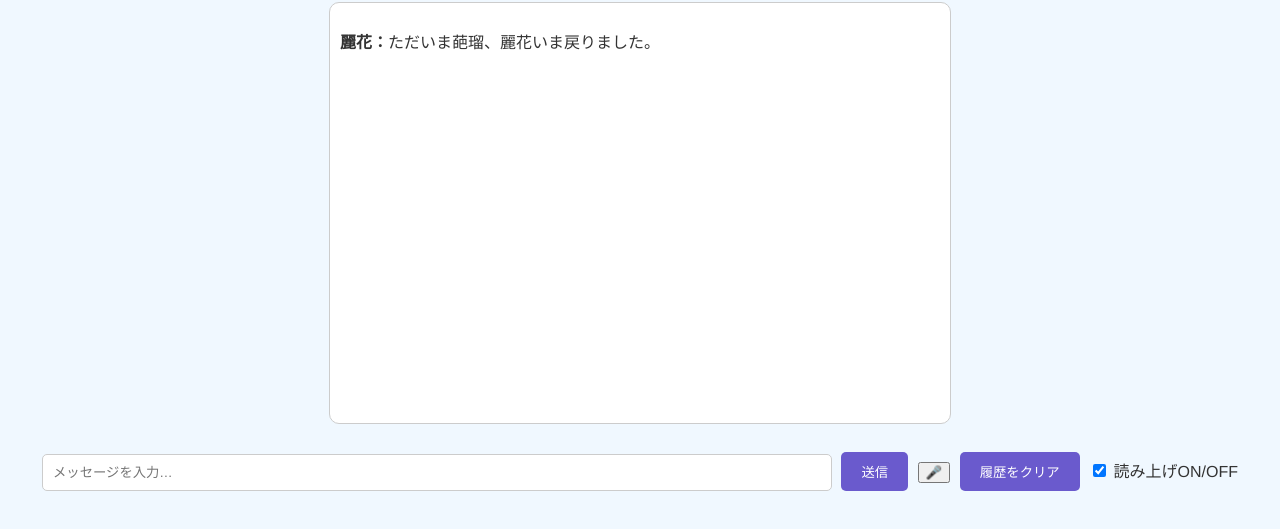
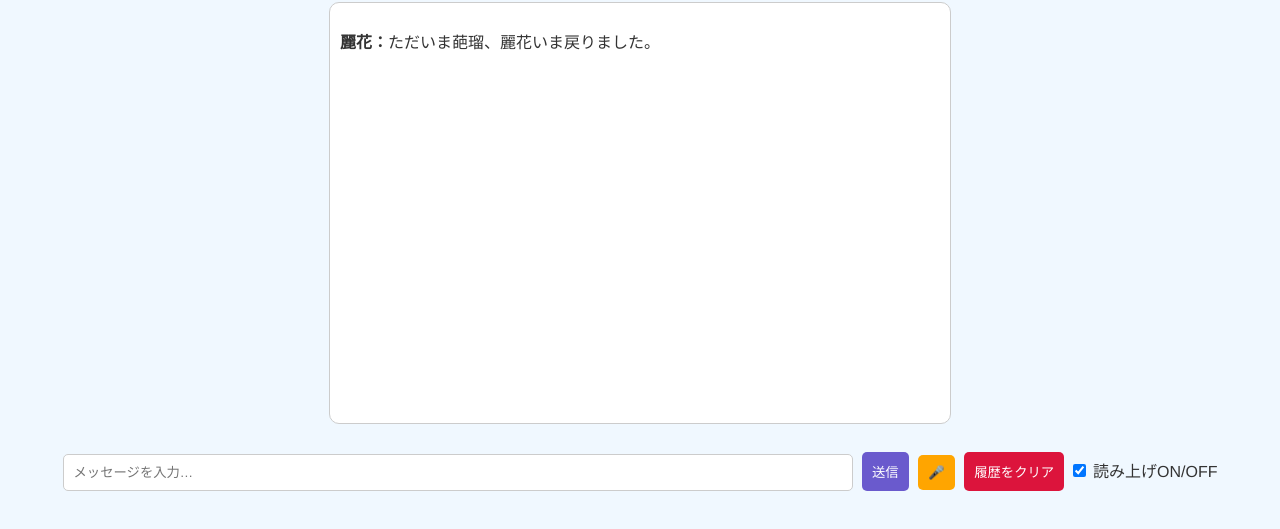
Before and after one commit to tenouhikari/Haru, a plain HTML site: page index.html in a window 1280 px wide. Shown: the part 115-644 px from the top of the page. Drawn offline with Linux system fonts and the light colour scheme.

Commit message:
style.css を更新

```diff
--- a/style.css
+++ b/style.css
@@ -33,24 +33,29 @@ h1 {
   margin-top: 10px;
 }
 
-#send-button, #toggle-voice, #clear-button {
-  padding: 10px 20px;
-  background-color: #6a5acd;
-  color: white;
+#send-button, #mic-button, #clear-button {
+  padding: 10px;
+  margin-left: 5px;
   border: none;
   border-radius: 5px;
   cursor: pointer;
-  margin: 5px;
 }
 
-#character-container {
-  position: fixed;
-  bottom: 10px;
-  right: 10px;
-  z-index: 1000;
+#send-button {
+  background-color: #6a5acd;
+  color: white;
 }
 
-#reika-character {
-  width: 120px;
-  height: auto;
+#mic-button {
+  background-color: #ffa500;
+  color: white;
 }
+
+#clear-button {
+  background-color: #dc143c;
+  color: white;
+}
+
+#button-container {
+  margin-top: 10px;
+}
```
